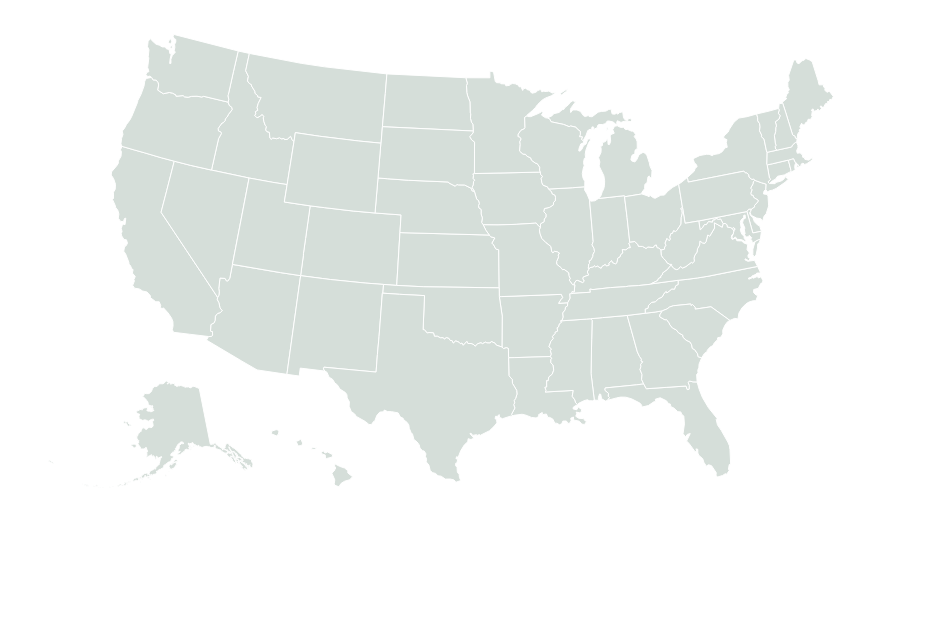
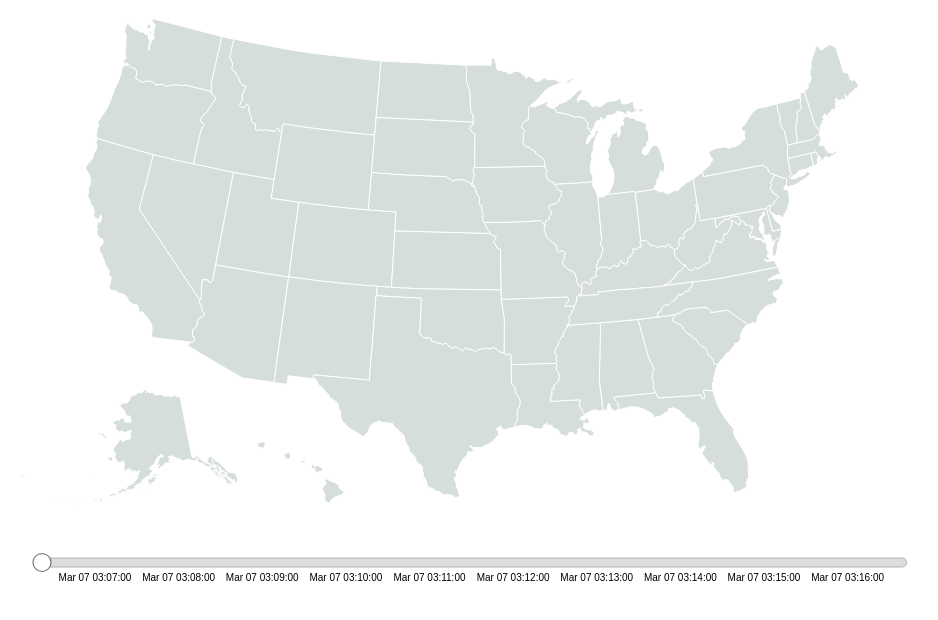
Before and after one commit to travisstebbins/DataVisualizationProject, a plain HTML site: page html/index.html in a window 1280 px wide. Shown: the whole page, without its empty margins (16-954 px from the left). Drawn offline with nearby package versions, Linux system fonts and the light colour scheme.

Commit message:
Implement interactive slider for timeline

```diff
--- a/html/scripts/main.js
+++ b/html/scripts/main.js
@@ -12,26 +12,28 @@ http://bl.ocks.org/mbostock/3888852  */
 
 //Width and height of map
 var width = 960;
-var height = 500;
+var height = 540;
+var sliderHeight = 50;
 
 // D3 Projection
-var projection = d3.geoAlbersUsa()
-				   .translate([width/2, height/2])    	// translate to center of screen
-				   .scale([1000]);          			// scale things down so see entire US
+var projection = d3.geoAlbersUsa();
+				   //.translate([width/2, height/2])    	// translate to center of screen
+				   //.scale([1000]);          			// scale things down so see entire US
 
 // Define path generator
 var path = d3.geoPath()               // path generator that will convert GeoJSON to SVG paths
 		  	 .projection(projection);  // tell path generator to use albersUsa projection
-
-// Define linear scale for output
-var color = d3.scaleLinear()
-			  .range(["rgb(213,222,217)","rgb(69,173,168)","rgb(84,36,55)","rgb(217,91,67)"]);
 
 //Create SVG element and append map to the SVG
 var svg = d3.select("body")
 			.append("svg")
 			.attr("width", width)
 			.attr("height", height);
+
+var sliderSvg = d3.select("body")
+					.append("svg")
+					.attr("width", width)
+					.attr("height", sliderHeight);
 
 // Append Div for tooltip to SVG
 var div = d3.select("body")
@@ -57,6 +59,7 @@ var tweetDisplay = d3.select("body")
 // });
 
 var parseTime = d3.timeParse("%a %b %d %H:%M:%S %Z %Y");
+var formatDate = d3.timeFormat("%b %d %H:%M:%S");
 //var timeSecs = d3.timeMinute
 var currentTime;
 var minTime;
@@ -94,8 +97,6 @@ d3.json("data/us-states.json", function(json) {
 
 	// load in tweet data
 	d3.json("data/data.json", function(error, data) {
-		var formatTime = d3.timeFormat("%Q");
-		console.log(d3.timeSecond(new Date)); // "June 30, 2015"
 		if (error) {
 			return console.warn(error);
 		}
@@ -106,6 +107,45 @@ d3.json("data/us-states.json", function(json) {
 		currentTime = allTweetData[0][7].getTime() - 1;
 		minTime = currentTime;
 		maxTime = allTweetData[allTweetData.length - 1][7].getTime() + 1;
+
+		// append slider for timeline
+		var sliderMargin = {right: 50, left: 50},
+		    sliderWidth = width - sliderMargin.left - sliderMargin.right;
+
+		var sliderX = d3.scaleTime()
+		    .domain(d3.extent(allTweetData, function(d) { return d[7]; }))
+		    .range([0, sliderWidth])
+		    .clamp(true);
+
+		var slider = sliderSvg.append("g")
+		    .attr("class", "slider")
+		    .attr("transform", "translate(" + sliderMargin.left + "," + sliderHeight / 4 + ")");
+
+		slider.append("line")
+		    .attr("class", "track")
+		    .attr("x1", sliderX.range()[0])
+		    .attr("x2", sliderX.range()[1])
+		  .select(function() { return this.parentNode.appendChild(this.cloneNode(true)); })
+		    .attr("class", "track-inset")
+		  .select(function() { return this.parentNode.appendChild(this.cloneNode(true)); })
+		    .attr("class", "track-overlay")
+		    .call(d3.drag()
+		        .on("start.interrupt", function() { slider.interrupt(); })
+		        .on("start drag", function() { handle.attr("cx", sliderX(sliderX.invert(d3.event.x))); currentTime = sliderX.invert(d3.event.x); }));
+
+		slider.insert("g", ".track-overlay")
+		    .attr("class", "ticks")
+		    .attr("transform", "translate(0," + 18 + ")")
+		  .selectAll("text")
+		  .data(sliderX.ticks(10))
+		  .enter().append("text")
+		    .attr("x", sliderX)
+		    .attr("text-anchor", "middle")
+		    .text(function(d) { return formatDate(d); });
+
+		var handle = slider.insert("circle", ".track-overlay")
+				    .attr("class", "handle")
+				    .attr("r", 9);
 
 		timer = d3.timer(timerCallback);
 	});
--- a/html/styles/style.css
+++ b/html/styles/style.css
@@ -28,3 +28,37 @@ body {
   left:800px;
   top:350px;
 }
+
+.ticks {
+  font: 10px sans-serif;
+}
+
+.track,
+.track-inset,
+.track-overlay {
+  stroke-linecap: round;
+}
+
+.track {
+  stroke: #000;
+  stroke-opacity: 0.3;
+  stroke-width: 10px;
+}
+
+.track-inset {
+  stroke: #ddd;
+  stroke-width: 8px;
+}
+
+.track-overlay {
+  pointer-events: stroke;
+  stroke-width: 50px;
+  cursor: crosshair;
+}
+
+.handle {
+  fill: #fff;
+  stroke: #000;
+  stroke-opacity: 0.5;
+  stroke-width: 1.25px;
+}
```
